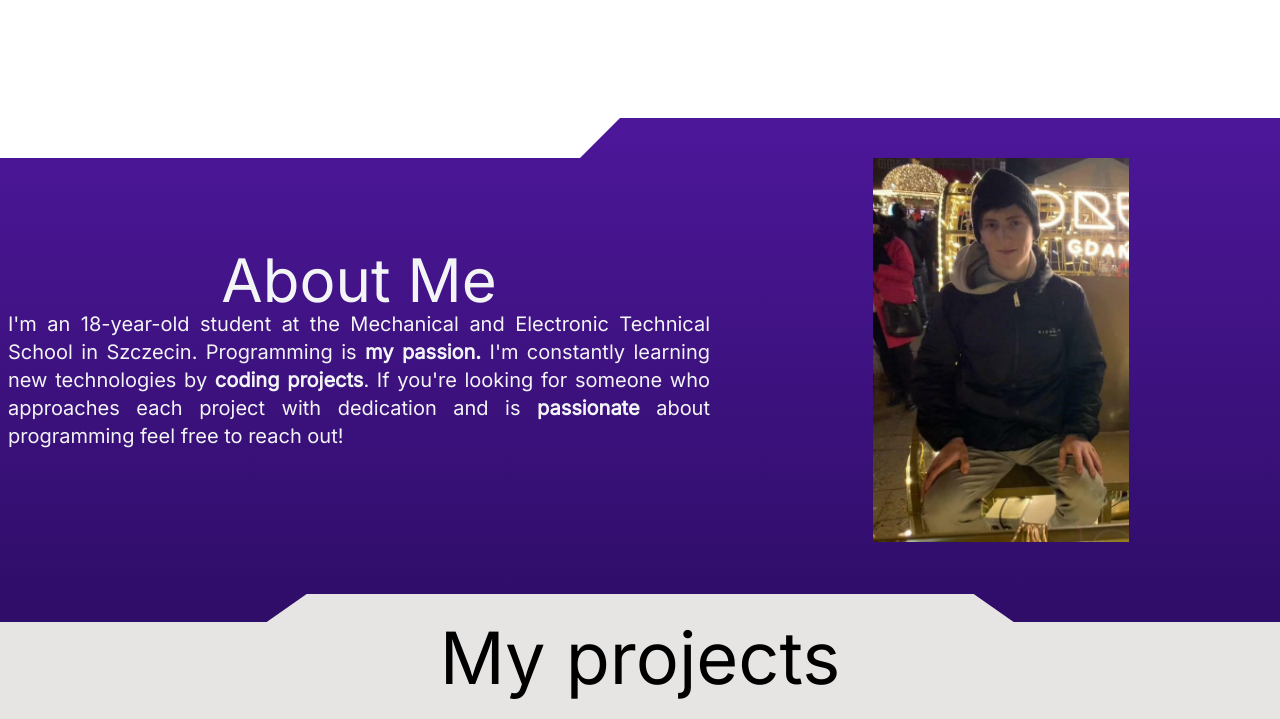
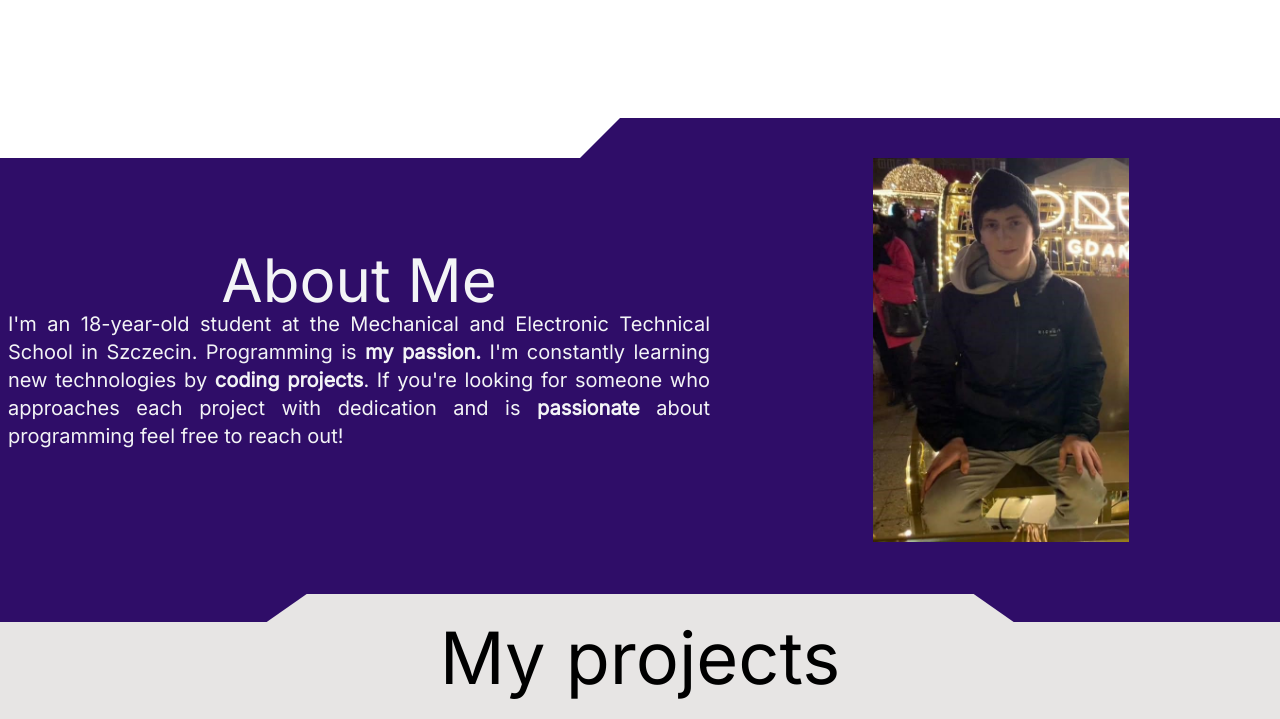
Before and after one commit to ziuteczek/portfolio, an Astro site: page / in a window 1280 px wide. Shown: the part 683-1402 px from the top of the page. Built offline with nearby package versions, Linux system fonts and the light colour scheme; Astro itself is replaced by a stand-in of ours.

Commit message:
accesibility fixed

```diff
--- a/src/layouts/AboutMe.astro
+++ b/src/layouts/AboutMe.astro
@@ -7,7 +7,7 @@ import stasAge from "../scripts/calcStasAge";
 
 <section
   id="about-me"
-  class="relative bg-gradient-to-b from-violet-900 to-violet-950 pt-10 pb-20 transition-all duration-700 animate-scroll on-scroll:bg-red-500 overflow-clip"
+  class="relative text-white bg-violet-950 pt-10 pb-20 transition-all duration-700 animate-scroll on-scroll:bg-red-500 overflow-clip"
 >
   <Wrapper size="large" class="flex items-center flex-col sm:flex-row z-10">
     <div class="lg:flex-5 text-gray-100 sm:mr-5">
@@ -19,12 +19,13 @@ import stasAge from "../scripts/calcStasAge";
       <p
         class="text-xl lg:text-justify mb-5 text-center animate-scroll blur-sm -on-scroll:blur-sm transition-all duration-1000 -translate-x-20 -on-scroll:-translate-x-20 opacity-0 -on-scroll:opacity-0"
       >
-        I'm an {stasAge}-year-old student at the Mechanical and Electronic Technical School in
-        Szczecin. Programming is <span class="font-bold">my passion.</span> I'm constantly learning new
-        technologies by <span class="font-bold">coding projects</span>. If you're looking for
-        someone who approaches each project with dedication and is <span class="font-bold"
-          >passionate</span
-        >
+        I'm an {stasAge}-year-old student at the Mechanical and Electronic
+        Technical School in Szczecin. Programming is <span class="font-bold"
+          >my passion.</span
+        > I'm constantly learning new technologies by <span class="font-bold"
+          >coding projects</span
+        >. If you're looking for someone who approaches each project with
+        dedication and is <span class="font-bold">passionate</span>
         about programming feel free to reach out!
       </p>
     </div>
--- a/src/layouts/Contact.astro
+++ b/src/layouts/Contact.astro
@@ -8,7 +8,7 @@ import { Image } from "astro:assets";
 ---
 
 <section
-  class="relative bg-gradient-to-b from-violet-900 to-violet-950 text-violet-50 pb-20 overflow-hidden"
+  class="relative bg-violet-950 text-white pb-20 overflow-hidden"
   id="contact"
 >
   <Wrapper size="large">
--- a/src/layouts/Layout.astro
+++ b/src/layouts/Layout.astro
@@ -9,7 +9,7 @@ import formSubmitPopupStyles from "../styles/formSubmitPopup.css";
     <meta charset="UTF-8" />
     <meta name="viewport" content="width=device-width" />
     <meta name="generator" content={Astro.generator} />
-    <link rel="shortcut icon" href="favicon.ico" type="image/x-icon" />
+    <link rel="shortcut icon" href="portfolio/favicon.ico" type="image/x-icon" />
 
     <!-- OG Meta Tags  -->
     <meta property="og:title" content="Stanisław Dymny portfolio" />
@@ -42,7 +42,7 @@ import formSubmitPopupStyles from "../styles/formSubmitPopup.css";
       content={`Stanisław Dymny, an ${stasAge}-year-old programming enthusiast, is seeking an internship. Skilled in web development and more, he’s eager to learn, grow, and contribute to innovative projects!`}
     />
   </head>
-  <body class="font-[Inter] scroll-smooth">
+  <body class="font-[Inter,sans-serif] scroll-smooth">
     <noscript>Please turn on javscript!</noscript>
     <slot />
   </body>
```
